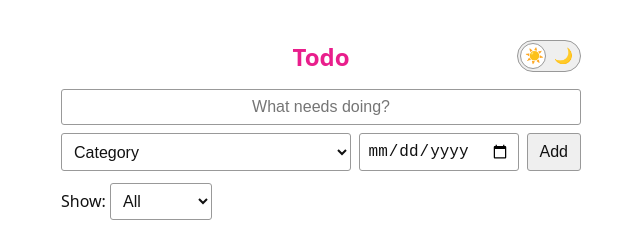
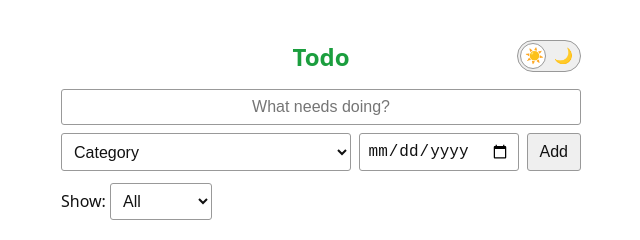
Before and after one commit to bel13OT7/todo, a plain HTML site: page index.html in a window 1280 px wide. Shown: the full height of the page, 319-959 px from the left. Drawn offline with Linux system fonts and the light colour scheme.

Commit message:
Change title color to green

```diff
--- a/index.html
+++ b/index.html
@@ -17,7 +17,7 @@
     --button-bg: #efefef;
     --overdue: #c00000;
     --today: #b85c00;
-    --title: #e91e8c;
+    --title: #1b9e3e;
   }
   :root[data-theme="dark"] {
     color-scheme: dark;
@@ -31,7 +31,7 @@
     --button-bg: #3a3a3c;
     --overdue: #ff6b6b;
     --today: #ffa94d;
-    --title: #ff7ac6;
+    --title: #4cd964;
   }
   body { font-family: system-ui, sans-serif; max-width: 520px; margin: 40px auto; padding: 0 16px; background: var(--bg); color: var(--text); }
   header { position: relative; }
```
Also changed, not shown: mockup.html (+4 -4 lines).
